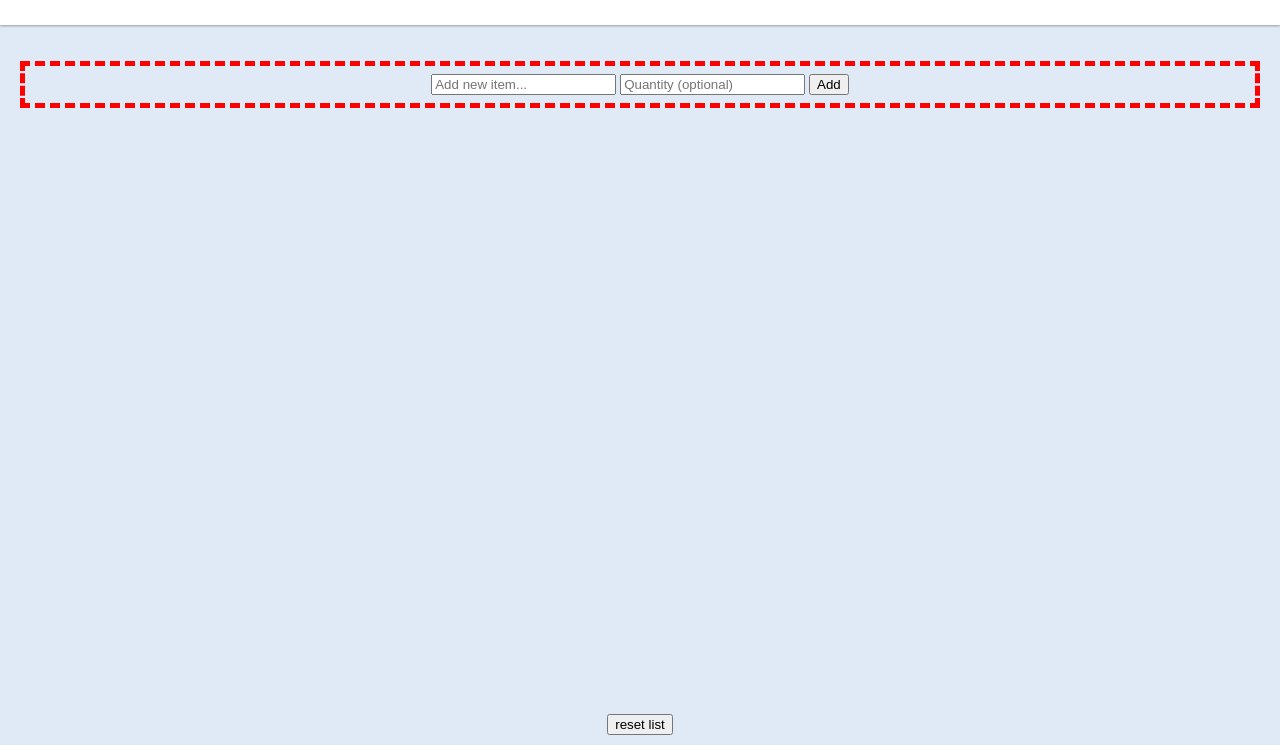
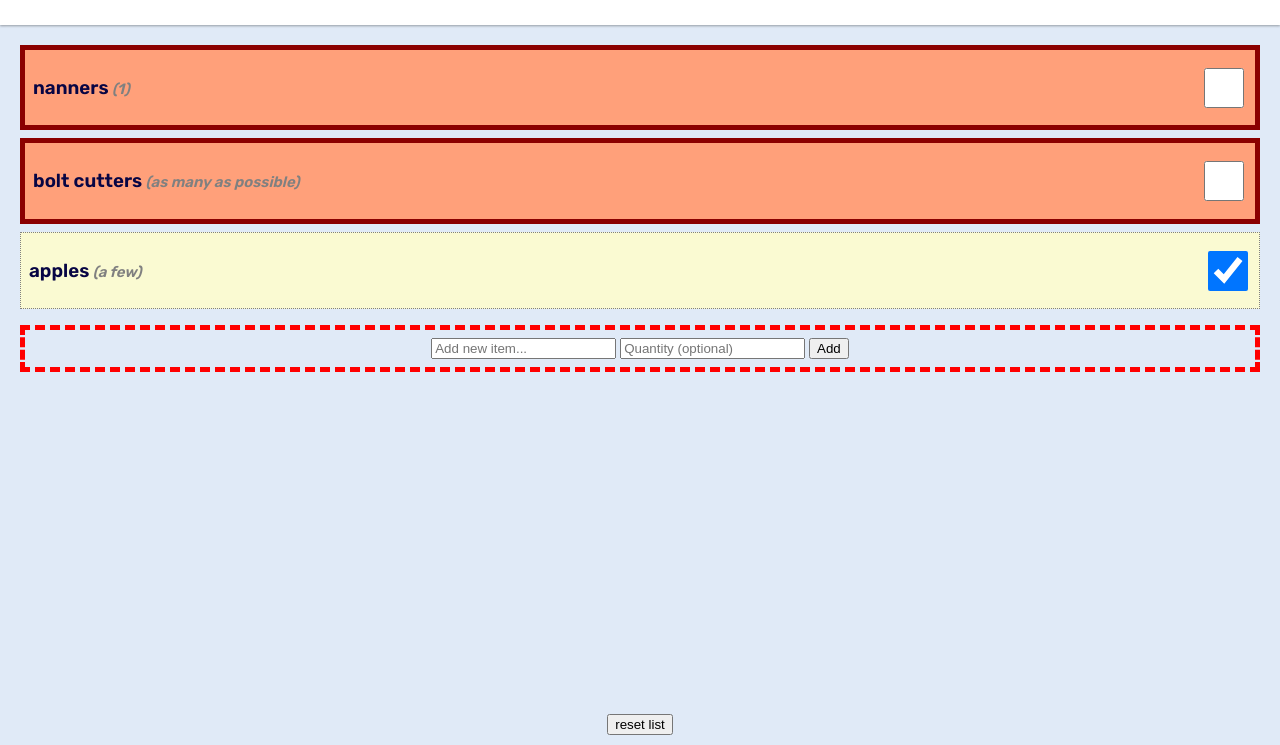
Before and after one commit to zhaoak/from-scratch-shopping-list, a plain HTML site: page index.html in a window 1280 px wide. Shown: the part 55-800 px from the top of the page. Drawn offline with nearby package versions, Linux system fonts and the light colour scheme.

Commit message:
renderItem, display function working with local fake data

```diff
--- a/app.js
+++ b/app.js
@@ -1,6 +1,7 @@
 /* Imports */
+import { renderListItem } from './render-utils.js';
 // this will check if we have a user and set signout link if it exists
-import './auth/user.js';
+//import './auth/user.js';
 
 /* Get DOM Elements */
 const addItemForm = document.getElementById('new-item-form');
@@ -8,9 +9,21 @@ const itemList = document.getElementById('item-list');
 const resetListButton = document.getElementById('reset-list-button');
 
 /* State */
-let items = [];
+let items = [
+    { name: 'nanners', quantity: '1', marked: false },
+    { name: 'apples', quantity: 'a few', marked: true },
+    { name: 'bolt cutters', quantity: 'as many as possible', marked: false },
+];
 
 /* Events */
 
 /* Display Functions */
-function displayList() {}
+function displayList() {
+    itemList.innerHTML = '';
+    for (let item of items) {
+        const itemEl = renderListItem(item);
+        itemList.append(itemEl);
+    }
+}
+
+displayList();
--- a/index.html
+++ b/index.html
@@ -41,7 +41,7 @@
         <main class="list-section">
             <section id="item-list"></section>
             <section id="add-item-box">
-                <form id="new-item-form">
+                <form class="new-item-form">
                     <input name="itemName" type="text" placeholder="Add new item..." required />
                     <input name="itemQuantity" type="text" placeholder="Quantity (optional)" />
                     <button id="add-item-button">Add</button>
--- /dev/null
+++ b/render-utils.js
@@ -0,0 +1,30 @@
+export function renderListItem(item) {
+    // create elements
+    const div = document.createElement('div');
+    const name = document.createElement('h3');
+    const quantity = document.createElement('span');
+    const checkbox = document.createElement('input');
+    checkbox.setAttribute('type', 'checkbox');
+
+    // add classes, change visuals based item state and properties
+    div.classList.add('list-item');
+    checkbox.classList.add('checkbox');
+    quantity.classList.add('quantity-display');
+    if (item.marked === true) {
+        checkbox.checked = true;
+        div.classList.add('marked');
+    } else {
+        checkbox.marked = false;
+        div.classList.add('unmarked');
+    }
+
+    name.textContent = item.name;
+    quantity.textContent = ` (${item.quantity})`;
+
+    // event handler for marking/unmarking item
+
+    // append and return
+    name.append(quantity);
+    div.append(name, checkbox);
+    return div;
+}
--- a/styles/list.css
+++ b/styles/list.css
@@ -30,3 +30,34 @@ footer {
     border: thick dashed red;
     padding: 0.5em;
 }
+
+.list-item {
+    display: flex;
+    flex-flow: row nowrap;
+    justify-content: space-between;
+    padding: 0.5em;
+}
+
+.marked {
+    order: 9998;
+    border: thin dotted gray;
+    background-color: lightgoldenrodyellow;
+}
+
+.unmarked {
+    order: 0;
+    border: thick solid darkred;
+    background-color: lightsalmon;
+}
+
+input.checkbox {
+    width: 3em;
+    height: 3em;
+    align-self: center;
+}
+
+.quantity-display {
+    color: gray;
+    font-style: italic;
+    font-size: 0.8em;
+}
```
